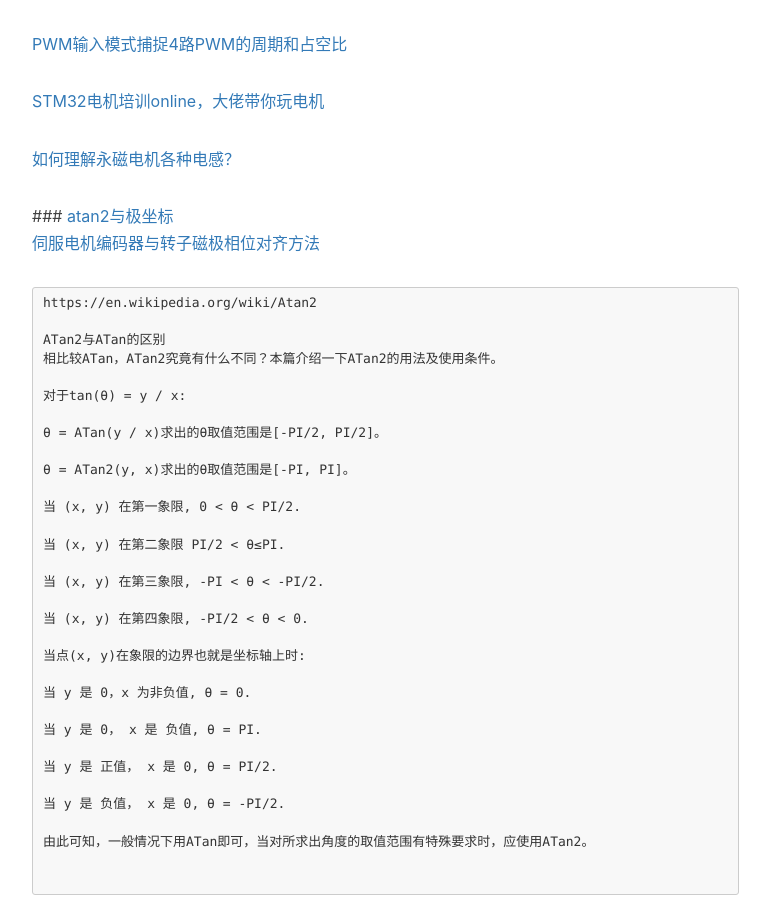
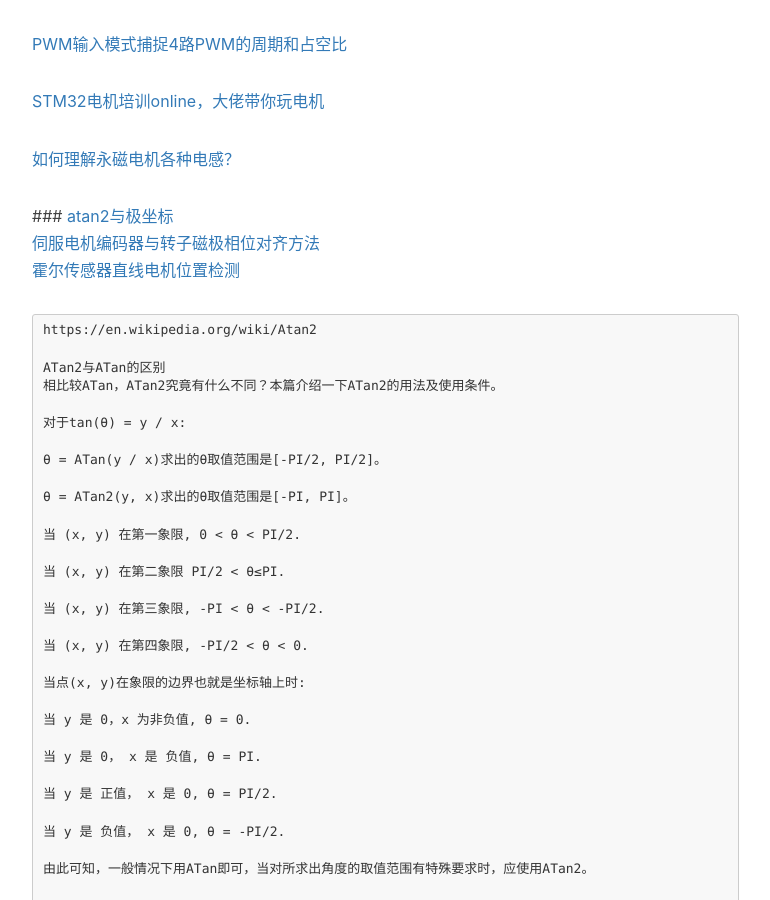
Before and after one commit to gary-robotics/dlward, a Jekyll site: the page built from _posts/2018-10-09-FOC-2018.markdown, in a window 1280 px wide and 900 px high, scrolled down 770 px. Shown: the whole window, without its empty margins (233-1003 px from the left). Built offline with Jekyll 4.4.1, drawn with Linux system fonts in a browser that asks for light colours; nearby versions of some CDN libraries; comment, search, counter and statistics services are not loaded.

Commit message:
Update 2018-10-09-FOC-2018.markdown

````diff
--- a/_posts/2018-10-09-FOC-2018.markdown
+++ b/_posts/2018-10-09-FOC-2018.markdown
@@ -27,6 +27,8 @@ tags:                               #标签
 ###
 [atan2与极坐标](https://blog.csdn.net/ronnie_hu/article/details/69053413)
 [伺服电机编码器与转子磁极相位对齐方法](https://blog.csdn.net/Still8912/article/details/45460051)
+[霍尔传感器直线电机位置检测](https://wenku.baidu.com/view/190e722410a6f524cdbf8525.html)
+
 ```
 https://en.wikipedia.org/wiki/Atan2
 
````
